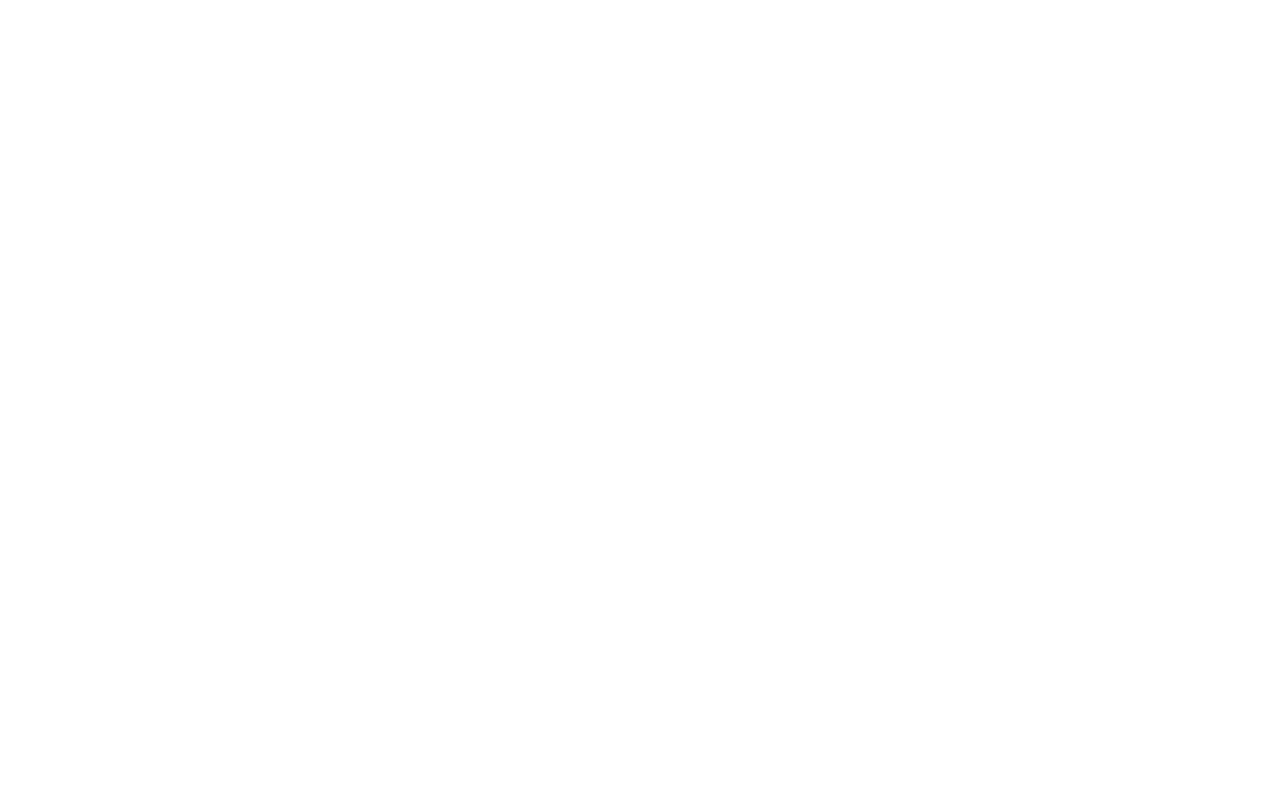
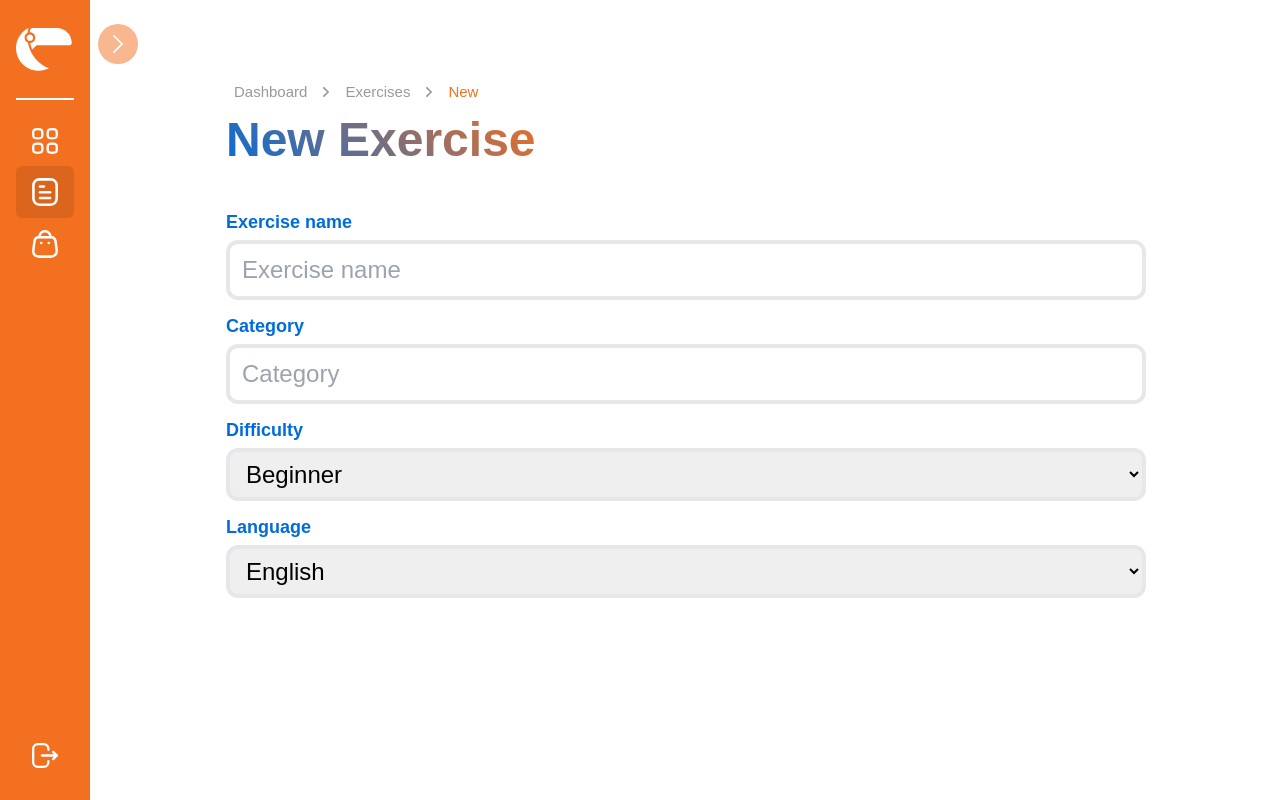
Before and after one commit to bernarduswillson/toco-spa, a React (Create React App) app: page /exercise/create in a window 1280 px wide. Before the commit this address had no page. Built offline with nearby package versions, Linux system fonts and the light colour scheme.

Commit message:
feat: add new exercise header form

```diff
--- a/src/App.tsx
+++ b/src/App.tsx
@@ -4,6 +4,7 @@
 import Login from './pages/Login';
 import Register from './pages/Register';
 import Exercises from './pages/Exercise/Exercises';
+import Create from './pages/Exercise/Create';
 
 const App = () => {
   return (
@@ -13,6 +14,7 @@
         <Route path="/login" element={<Login />} />
         <Route path="/register" element={<Register />} />
         <Route path="/exercise" element={<Exercises />} />
+        <Route path="/exercise/create" element={<Create />} />
       </Routes>
     </Router>
   );
--- a/src/components/atoms/NavItem.tsx
+++ b/src/components/atoms/NavItem.tsx
@@ -1,4 +1,5 @@
 import React from 'react';
+import { Link } from 'react-router-dom';
 
 interface NavItemProps {
   label: string,
@@ -12,14 +13,14 @@
   const { label, destination, icon, active, isOpen } = props;
 
   return (
-    <a href={destination}>
+    <Link to={destination}>
       <li className={`px-4 py-3 flex ${isOpen ? '' : 'align-center justify-center'} gap-6 items-center rounded-md ${active ? 'bg-[#db651d]' : ''} hover:bg-[#db651d]`}>
         <img width={26} src={icon} alt={`${label} icon`} />
         <span className={`Poppins500 text-sm text-[--white] ${isOpen ? '' : 'hidden'}`}>
           {label}
         </span>
       </li>
-    </a>
+    </Link>
   );
 };
 
--- a/src/components/atoms/PageTitle.tsx
+++ b/src/components/atoms/PageTitle.tsx
@@ -1,24 +1,31 @@
 import React from 'react';
+import { Link } from 'react-router-dom';
 
 interface PageTitleProps {
   text: string;
-  create: boolean;
+  create?: boolean;
 }
 
 const PageTitle = (props: PageTitleProps) => {
-  const { text } = props;
+  const { text, create } = props;
 
   return (
     <div className="w-full flex flex-col gap-2 md:flex-row md:items-center md:justify-between">
       <h1 className='text-[2rem] Poppins700 text-blue-orange-gradient inline md:text-[3rem]'>
         {text}
       </h1>
-      <a
-        href="/exercise/create"
-        className='Poppins400 text-xs text-white px-2 py-2 bg-[--orange] rounded-md w-fit h-fit cursor-pointer'
-      >
-        + New
-      </a>
+      {
+        create ?
+        (
+          <Link to="/exercise/create">
+            <span
+              className='Poppins400 text-xs text-white px-2 py-2 bg-[--orange] rounded-md w-fit h-fit cursor-pointer'
+            >
+              + New
+            </span>
+          </Link>
+        ) : (null)
+      }
     </div>
   );
 };
--- /dev/null
+++ b/src/components/atoms/Select.tsx
@@ -0,0 +1,33 @@
+import React from 'react';
+
+interface OptionData {
+  option: string;
+  value: string;
+};
+
+interface SelectProps {
+  label: string;
+  name: string;
+  options: OptionData[];
+};
+
+const Select = (props: SelectProps) => {
+  const { label, name, options } = props;
+
+  return (
+    <div className='flex flex-col gap-2 w-full'>
+      <label className='Poppins600 text-sm text-[--blue]'>{label}</label>
+      <select
+        className='Poppins400 text-md border-4 border-gray-200 rounded-xl px-3 py-2 focus:outline-none'
+        name={name}>
+        {
+          options.map((option) =>
+            <option value={option.value}>{option.option}</option>
+          )
+        }
+      </select>
+    </div>
+  );
+};
+
+export default Select;
--- /dev/null
+++ b/src/components/atoms/TextInput.tsx
@@ -0,0 +1,27 @@
+import React from 'react';
+
+interface TextInputProps {
+  name: string;
+  value: string;
+  placeholder: string;
+  label: string;
+}
+
+const TextInput = (props: TextInputProps) => {
+  const { name, value, placeholder, label } = props;
+
+  return (
+    <div className='flex flex-col gap-2 w-full'>
+      <label className='Poppins600 text-sm text-[--blue]'>{label}</label>
+      <input
+        type="text"
+        name={name}
+        value={value}
+        placeholder={placeholder}
+        className='Poppins400 text-md border-4 border-gray-200 rounded-xl px-3 py-2 focus:outline-none'
+      />
+    </div>
+  );
+};
+
+export default TextInput;
--- a/src/components/molecules/ExerciseMobileCard.tsx
+++ b/src/components/molecules/ExerciseCard.tsx
@@ -1,13 +1,14 @@
 import React from 'react';
+import { Link } from 'react-router-dom';
 
-interface ExerciseMobileCardProps {
+interface ExerciseCardProps {
   id: number,
   number: number,
   name: string,
   difficulty: string
 };
 
-function ExerciseMobileCard(props: ExerciseMobileCardProps) {
+function ExerciseCard(props: ExerciseCardProps) {
   const { id, number, name, difficulty } = props;
   const route = `/exercises/${id}`;
 
@@ -34,22 +35,24 @@
 
       <td>
         <div className='flex flex-col items-center px-2 py-2 gap-2'>
-          <a
-            href={`${route}/edit`}
+          <Link to={`${route}/edit`}>
+            <span
               className='w-[70px] px-2 py-1 flex items-center justify-center border-2 border-[--orange] text-xs Poppins400 rounded-md text-[--orange]'
             >
               Edit
-          </a>
-          <a
-            href={`${route}/result`}
+            </span>
+          </Link>
+          <Link to={`${route}/result`}>
+            <span
               className='w-[70px] px-2 py-1 flex items-center justify-center border-2 border-[--orange] text-xs Poppins400 rounded-md text-[--orange]'
             >
               Result
-          </a>
+            </span>
+          </Link>
         </div>
       </td>
     </tr>
   );
 };
 
-export default ExerciseMobileCard;
+export default ExerciseCard;
--- a/src/components/organisms/Breadcrumbs.tsx
+++ b/src/components/organisms/Breadcrumbs.tsx
@@ -1,4 +1,5 @@
 import React from 'react'
+import { Link } from 'react-router-dom';
 
 interface Crumb {
   id: number;
@@ -20,16 +21,20 @@
         urlPath.map((crumb) => {
           if (crumb.active) {
             return (
-              <a href={crumb.url} className='Poppins400 text-[--orange] text-xs px-2 py-1 rounded-md flex items-center hover:bg-slate-200'>
+              <Link to={crumb.url}>
+                <div className='Poppins400 text-[--orange] text-xs px-2 py-1 rounded-md flex items-center hover:bg-slate-200'>
                 {crumb.name}
-              </a>
+                </div>
+              </Link>
             )
           } else {
             return (
               <>
-                <a href={crumb.url} className='Poppins400 text-[--grey] text-xs px-2 py-1 rounded-md flex items-center hover:bg-slate-200'>
-                  {crumb.name}
-                </a>
+                <Link to={crumb.url}>
+                  <div className='Poppins400 text-[--grey] text-xs px-2 py-1 rounded-md flex items-center hover:bg-slate-200'>
+                    {crumb.name}
+                  </div>
+                </Link>
                 <img src="/icons/breadcrumb-arrow.svg" alt="right arrow" width={6}/>
               </>
             )
--- a/src/components/organisms/Sidebar.tsx
+++ b/src/components/organisms/Sidebar.tsx
@@ -1,5 +1,5 @@
 import React, { useState } from 'react';
-import { useNavigate } from 'react-router-dom';
+import { useNavigate, Link } from 'react-router-dom';
 import Cookies from 'js-cookie';
 
 import NavItem from '../atoms/NavItem';
@@ -84,7 +84,8 @@
           <div className="flex flex-col gap-4">
             {/* Logo */}
             <div className="h-[100px] w-full flex items-center border-white border-b-[2px]">
-              <a href="/" className='flex gap-3'>
+              <Link to='/'>
+                <div className='flex gap-3'>
                   <img
                     src="/icons/logo.svg"
                     alt="Toco logo"
@@ -94,7 +95,8 @@
                     <span className='Poppins700 text-md text-[--white]'>Toco</span>
                     <span className='Poppins500 text-sm mt-[-5px] text-[--white]'>Admin</span>
                   </div>
-              </a>
+                </div>
+              </Link>
             </div>
 
             {/* Nav List */}
--- /dev/null
+++ b/src/pages/Exercise/Create.tsx
@@ -0,0 +1,109 @@
+import React from 'react'
+
+import Sidebar from '../../components/organisms/Sidebar';
+import Breadcrumbs from '../../components/organisms/Breadcrumbs';
+import PageTitle from '../../components/atoms/PageTitle';
+import TextInput from '../../components/atoms/TextInput';
+import Select from '../../components/atoms/Select';
+
+const Create = () => {
+  // URL Path ==============================
+  const urlPath = [
+    {
+      id: 0,
+      name: "Dashboard",
+      url: "/",
+      active: false
+    },
+    {
+      id: 1,
+      name: "Exercises",
+      url: "/exercise",
+      active: false
+    },
+    {
+      id: 2,
+      name: "New",
+      url: "/exercise/new",
+      active: true
+    },
+  ];
+  // =======================================
+
+  // Filter options ========================
+  const difficultyOption = [
+    {
+      option: 'Beginner',
+      value: 'beginner'
+    },
+    {
+      option: 'Intermediate',
+      value: 'intermediate'
+    },
+    {
+      option: 'Advanced',
+      value: 'advanced'
+    },
+  ];
+
+  const languageOption = [
+    {
+      option: 'English',
+      value: 'english'
+    },
+    {
+      option: 'Indonesian',
+      value: 'indonesian'
+    },
+    {
+      option: 'Francais',
+      value: 'francais'
+    },
+    {
+      option: 'Deutsch',
+      value: 'deutsch'
+    },
+  ];
+  // =======================================
+
+  return (
+    <div className='flex'>
+      {/* Sidebar */}
+      <Sidebar active='Exercises'/>
+
+      {/* Main content */}
+      <div className='min-h-screen w-full py-5 lg:py-20 xl:py-28 pr-5 pl-28 flex flex-col gap-9 items-center'>
+
+        {/* Header */}
+        <div className="flex flex-col w-full max-w-[920px]">
+          <Breadcrumbs urlPath={urlPath} />
+          <PageTitle text='New Exercise'/>
+        </div>
+
+        {/* Exercise Form */}
+        <div className="flex flex-col gap-4 w-full max-w-[920px]">
+          {/* Meta */}
+          <TextInput
+            name='exe_name'
+            value=''
+            placeholder='Exercise name'
+            label='Exercise name'
+          />
+          <TextInput
+            name='category'
+            value=''
+            placeholder='Category'
+            label='Category'
+          />
+          <Select label='Difficulty' name='difficulty' options={difficultyOption} />
+          <Select label='Language' name='language' options={languageOption} />
+
+          {/* Questions */}
+        </div>
+
+      </div>
+    </div>
+  );
+};
+
+export default Create;
--- a/src/pages/Exercise/Exercises.tsx
+++ b/src/pages/Exercise/Exercises.tsx
@@ -8,7 +8,7 @@
 import PageTitle from '../../components/atoms/PageTitle';
 import Searchbar from '../../components/atoms/Searchbar';
 import Filter from '../../components/atoms/Filter';
-import ExerciseMobileCard from '../../components/molecules/ExerciseMobileCard';
+import ExerciseMobileCard from '../../components/molecules/ExerciseCard';
 
 interface SearchData {
   search: string;
```
Lines whose indentation alone changed are shown as unchanged.
